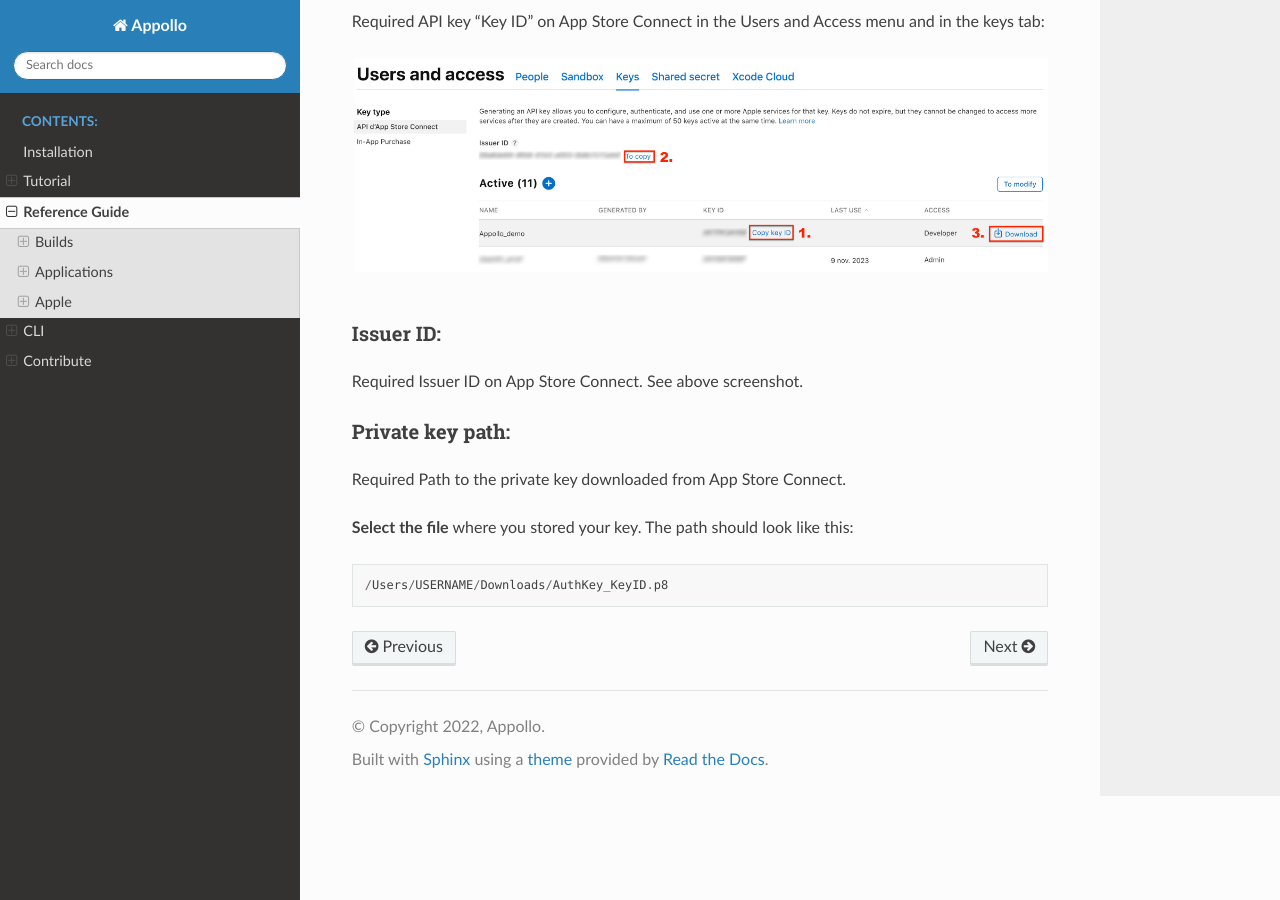
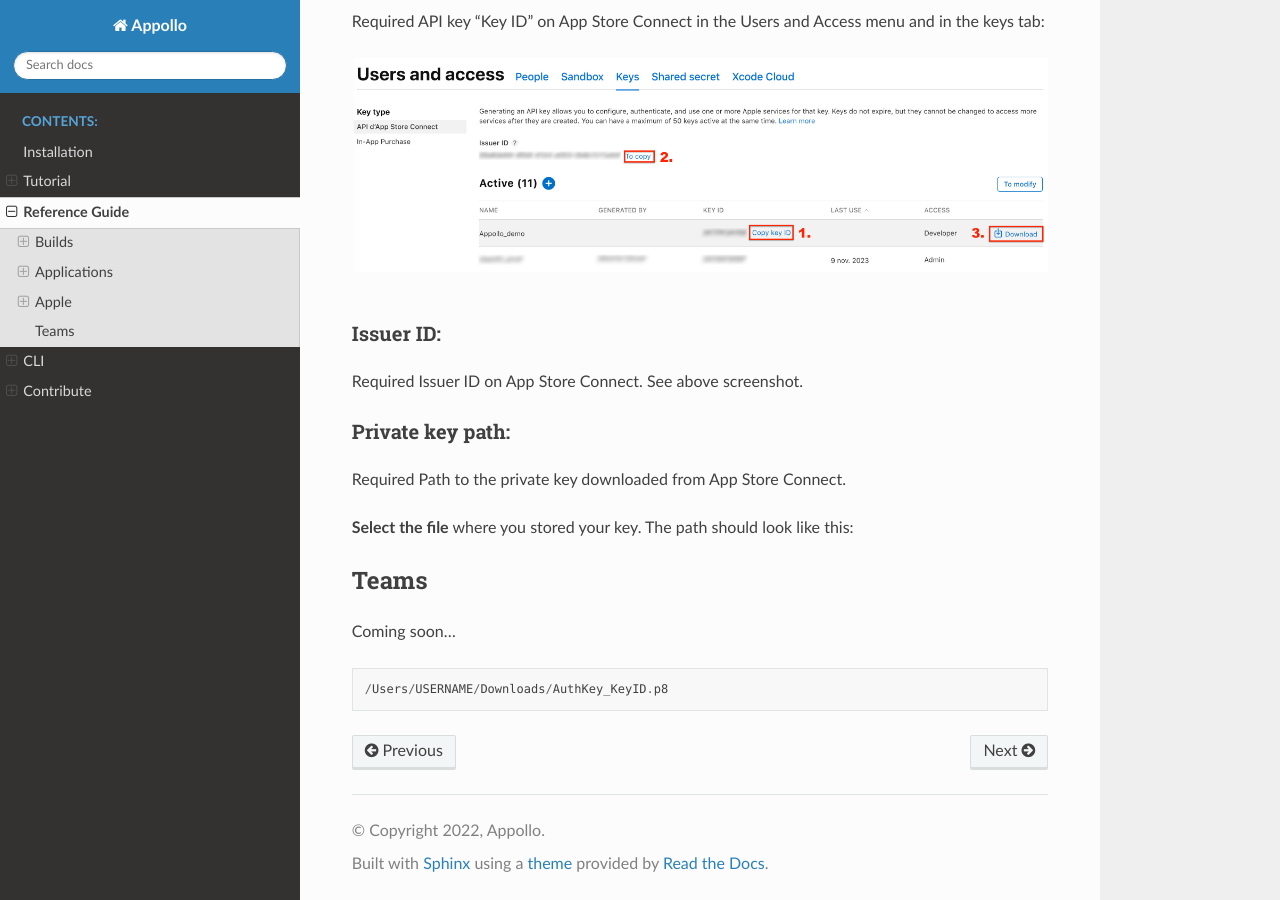
Before and after one commit to Odevio/Odevio-CLI, a Sphinx documentation site: the page built from docs/reference_guide/index.txt, in a window 1280 px wide and 900 px high, scrolled down 3883 px. Built offline with Sphinx 7.4.7 and the Read the Docs theme 2.0.0, drawn with Linux system fonts in a browser that asks for light colours.

Commit message:
teams coming soon

```diff
--- a/docs/reference_guide/index.txt
+++ b/docs/reference_guide/index.txt
@@ -161,6 +161,11 @@
 
 **Select the file** where you stored your key. The path should look like this:
 
+Teams
+-----
+
+Coming soon...
+
 .. code-block:: python
 
     /Users/USERNAME/Downloads/AuthKey_KeyID.p8
```
